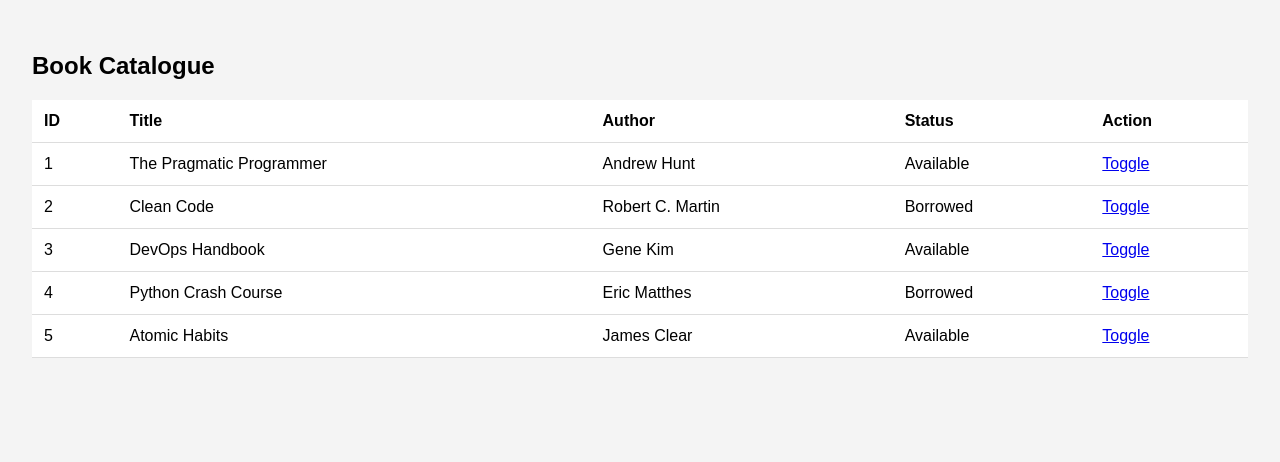
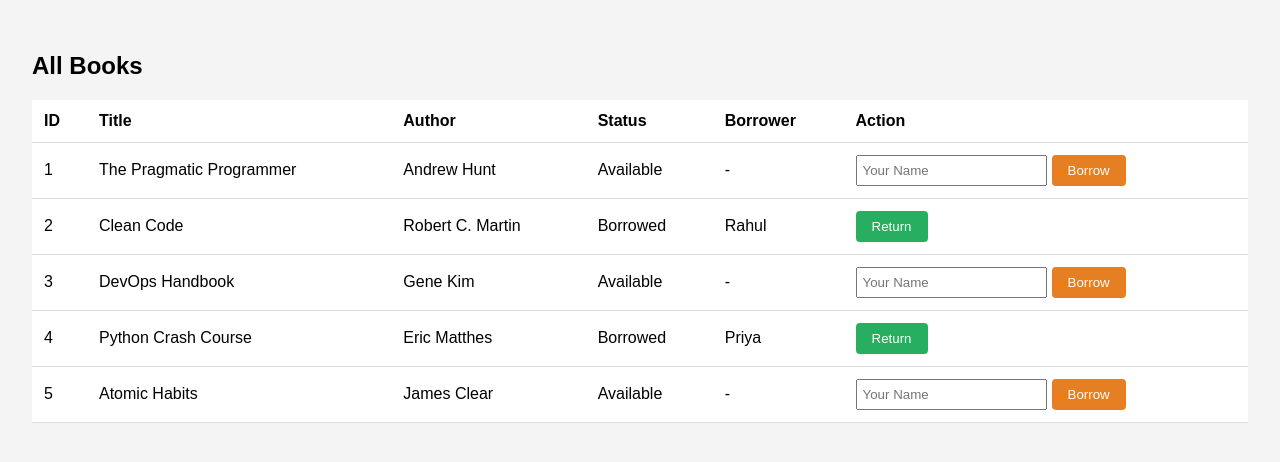
Before and after one commit to Jaya-sri26/LibraryMangementCase, a Flask app: page /books in a window 1280 px wide. Shown: the part 100-562 px from the top of the page. Run offline with Flask 3, Linux system fonts and the light colour scheme.

Commit message:
Enhance view_books.html with borrower details and actions
Updated book table to include borrower information and form for borrowing/returning books.

```diff
--- a/templates/view_books.html
+++ b/templates/view_books.html
@@ -1,16 +1,33 @@
 {% extends "base.html" %}
 {% block content %}
-<h2>Book Catalogue</h2>
+<h2>{{ title }}</h2>
+
+{% if not books %}
+    <p>No books found in this category.</p>
+{% else %}
 <table>
-    <tr><th>ID</th><th>Title</th><th>Author</th><th>Status</th><th>Action</th></tr>
+    <tr>
+        <th>ID</th><th>Title</th><th>Author</th><th>Status</th><th>Borrower</th><th>Action</th>
+    </tr>
     {% for book in books %}
     <tr>
         <td>{{ book.id }}</td>
         <td>{{ book.title }}</td>
         <td>{{ book.author }}</td>
         <td>{{ "Available" if book.available else "Borrowed" }}</td>
-        <td><a href="{{ url_for('toggle_availability', book_id=book.id) }}">Toggle</a></td>
+        <td>{{ book.borrower if book.borrower else "-" }}</td>
+        <td>
+            <form method="POST" action="{{ url_for('toggle_availability', book_id=book.id) }}" style="display:flex; gap: 5px;">
+                {% if book.available %}
+                    <input type="text" name="borrower" placeholder="Your Name" required style="padding: 5px;">
+                    <button type="submit" style="background-color: #e67e22;">Borrow</button>
+                {% else %}
+                    <button type="submit" style="background-color: #27ae60;">Return</button>
+                {% endif %}
+            </form>
+        </td>
     </tr>
     {% endfor %}
 </table>
+{% endif %}
 {% endblock %}
```
